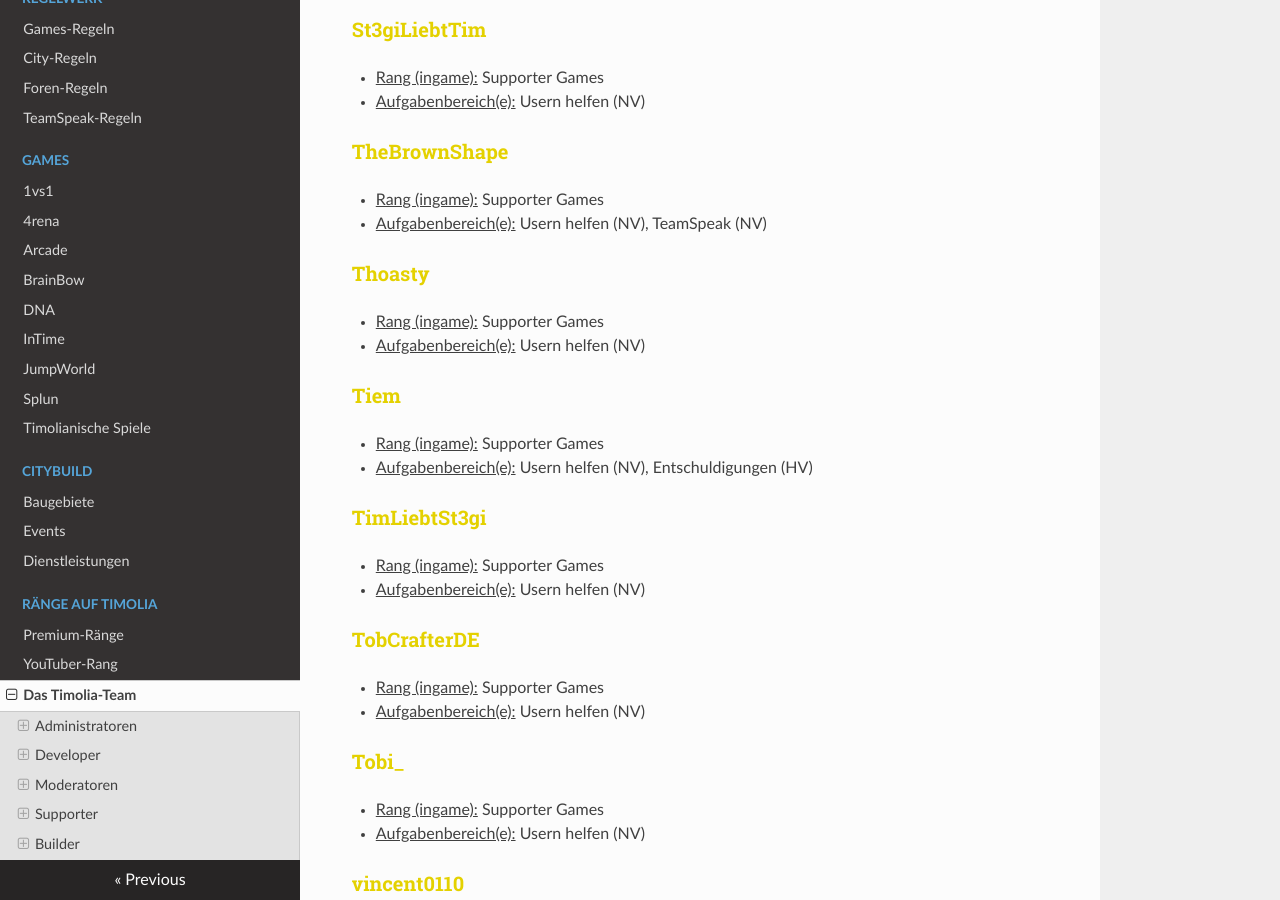
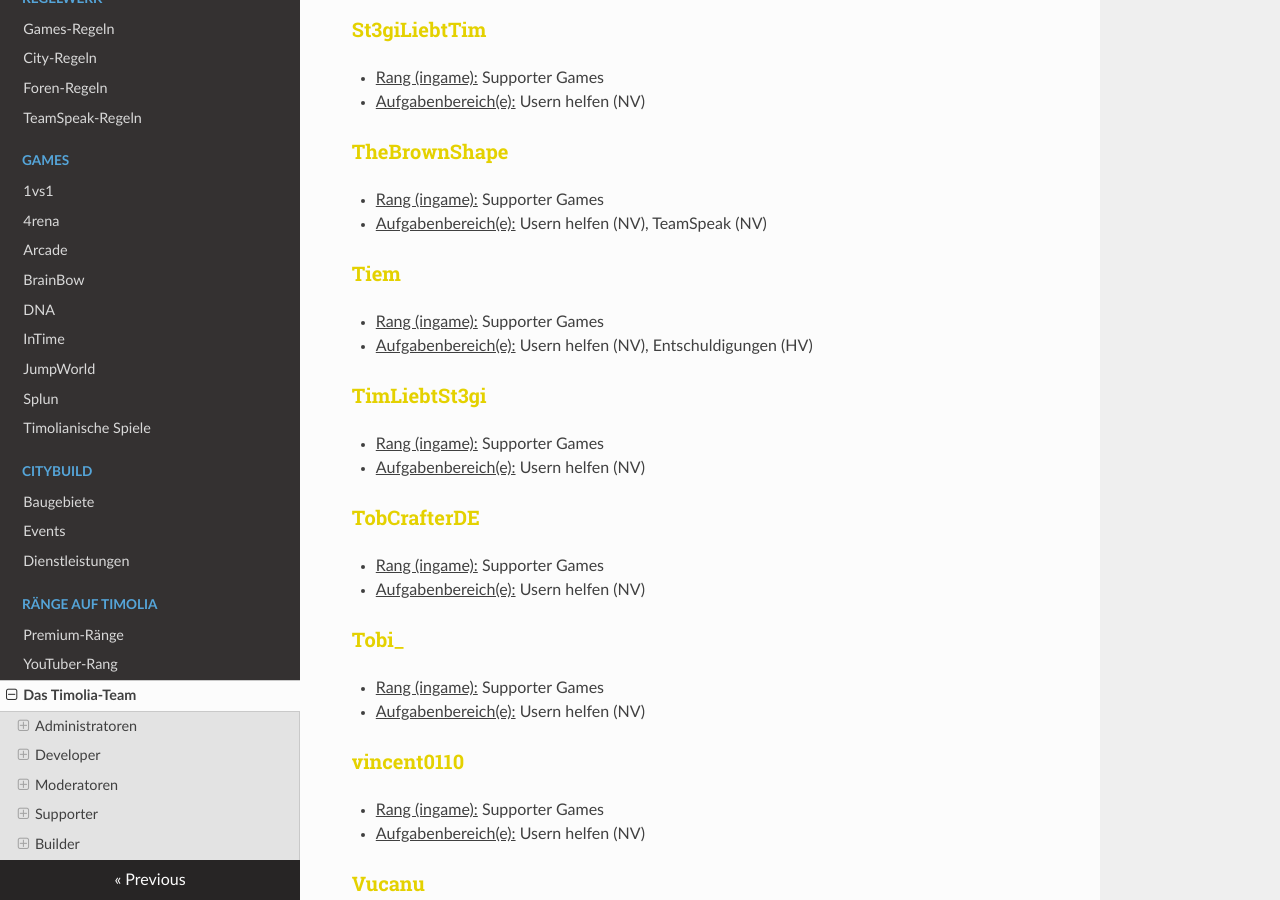
Before and after one commit to TimoliaDE/HowTo, an MkDocs documentation site: the page built from docs/ranks/team.md, in a window 1280 px wide and 900 px high, scrolled down 7848 px. Built offline with MkDocs 1.6.1, drawn with Linux system fonts in a browser that asks for light colours; nearby versions of some CDN libraries; old or Windows-style settings are respelled for this version of MkDocs; some of the changed text lies outside the part shown.

Commit message:
Teamwanderung

```diff
--- a/docs/ranks/team.md
+++ b/docs/ranks/team.md
@@ -251,10 +251,6 @@ Sie stehen für alle grundlegenden Fragen und Reports zur Verfügung und sind di
 ###<strong><span style="color:#E4D100">TheBrownShape</span></strong>
 - <u>Rang (ingame):</u> Supporter Games
 - <u>Aufgabenbereich(e):</u> Usern helfen (NV), TeamSpeak (NV)
-
-###<strong><span style="color:#E4D100">Thoasty</span></strong>
-- <u>Rang (ingame):</u> Supporter Games
-- <u>Aufgabenbereich(e):</u> Usern helfen (NV)
 
 ###<strong><span style="color:#E4D100">Tiem</span></strong>
 - <u>Rang (ingame):</u> Supporter Games
@@ -610,3 +606,4 @@ Hier werden die Aus- und Eintritte, bzw. Befoerderungen und Degradierungen im Te
 |_Rudi_ | <span style="color:#F99500">Pro</span> | <span style="color:#E4D100">Supporter</span> | Positiv aufgefallen | 05.08.16 |
 |LeePvP | <span style="color:#E4D100">Supporter</span> | <span style="color:#F99500">Pro</span> | Keine Lust mehr | 05.08.16 |
 |Luzii | <span style="color:#E4D100">Supporter</span> | <span style="color:#F99500">Pro</span> | Keine Lust mehr | 05.08.16 |
+|Thoasty | <span style="color:#E4D100">Supporter</span> | <span style="color:#F99500">Pro</span> | Keine Lust mehr | 11.08.16 |
```
